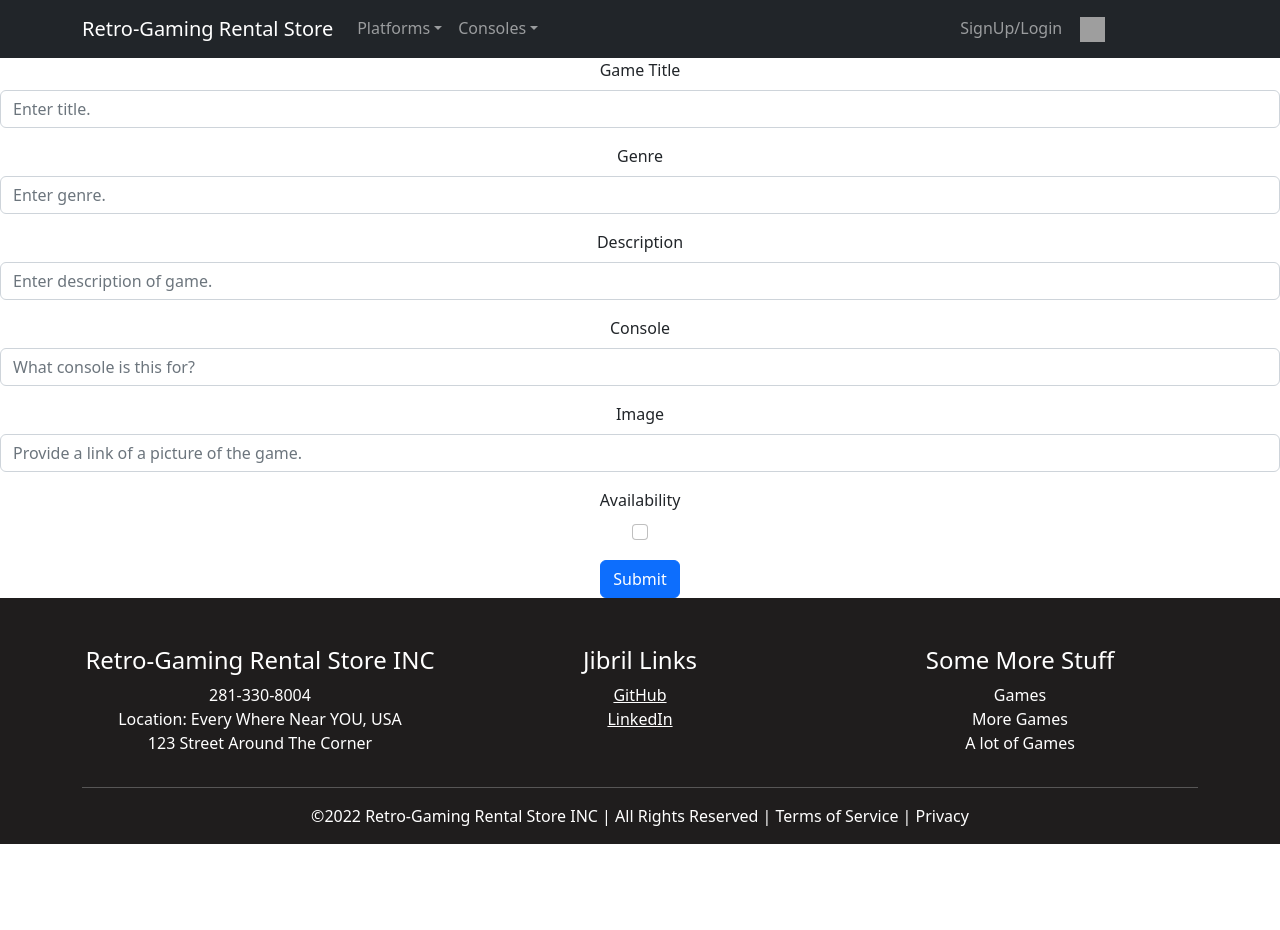
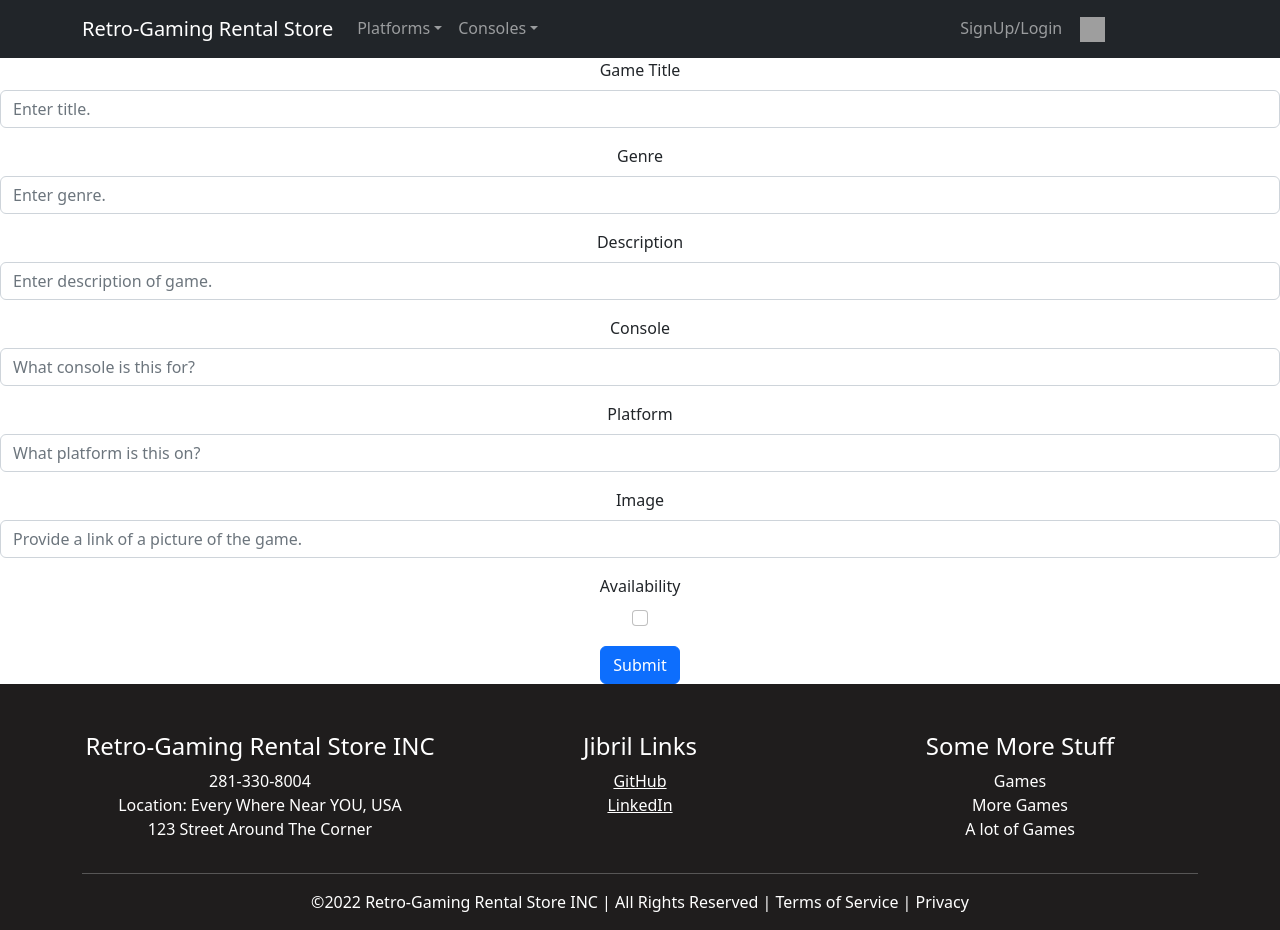
Before and after one commit to Jmccaster/Project3-Full-Stack-Retro-Gamestore-App, a React (Create React App) app in the folder frontend/: page /newgame in a window 1280 px wide. Before the commit the page ends 844 px from the top, so only its background shows below. Built offline with nearby package versions, Linux system fonts and the light colour scheme; grey boxes are pictures that could not be loaded.

Commit message:
Worked on create component for games. (Testing)

```diff
--- a/frontend/src/components/Create.jsx
+++ /dev/null
@@ -1,53 +0,0 @@
-import React, { useState } from "react";
-import { Button, Form } from "react-bootstrap";
-import { useNavigate } from "react-router-dom";
-
-function Create() {
-  return (
-    <div class="form-wrapper">
-      <Form>
-        <Form.Group className="mb-3">
-          <Form.Label>Game Title</Form.Label>
-          <Form.Control type="text" placeholder="Enter title." name="title" />
-        </Form.Group>
-        <Form.Group className="mb-3">
-          <Form.Label>Genre</Form.Label>
-          <Form.Control type="text" placeholder="Enter genre." name="genre" />
-        </Form.Group>
-        <Form.Group className="mb-3">
-          <Form.Label>Description</Form.Label>
-          <Form.Control
-            type="textarea"
-            placeholder="Enter description of game."
-            name="description"
-          />
-        </Form.Group>{" "}
-        <Form.Group className="mb-3">
-          <Form.Label>Console</Form.Label>
-          <Form.Control
-            type="text"
-            placeholder="What console is this for?"
-            name="console"
-          />
-        </Form.Group>
-        <Form.Group className="mb-3">
-          <Form.Label>Image</Form.Label>
-          <Form.Control
-            type="text"
-            placeholder="Provide a link of a picture of the game."
-            name="image"
-          />
-        </Form.Group>{" "}
-        <Form.Group className="mb-3" controlId="formBasicCheckBox">
-          <Form.Label>Availability</Form.Label>
-          <Form.Check type="checkbox" />
-        </Form.Group>
-        <Button variant="primary" type="submit" value="Create Game">
-          Submit
-        </Button>
-      </Form>
-    </div>
-  );
-}
-
-export default Create;
--- /dev/null
+++ b/frontend/src/components/CreateGame.jsx
@@ -0,0 +1,179 @@
+import React, { useState } from "react";
+import { Button, Form } from "react-bootstrap";
+import { useNavigate } from "react-router-dom";
+import { allGames } from "../utilities/videoGames-services";
+
+function Create() {
+  //Create states for create video game component.
+  const [title, setTitle] = useState("");
+  const [genre, setGenre] = useState("");
+  const [description, setDescription] = useState("");
+  const [console, setConsole] = useState("");
+  const [platform, setPlatform] = useState("");
+  const [image, setImage] = useState("");
+  const [gameCheckedOut, setGameCheckedOut] = useState("");
+  const navigate = useNavigate();
+
+  //// Create a handle change method to keep track of changes inside the form
+  const handleTitleChange = (e) => {
+    setTitle(e.target.value);
+  };
+  const handleGenreChange = (e) => {
+    setGenre(e.target.value);
+  };
+  const handleDescriptionChange = (e) => {
+    setDescription(e.target.value);
+  };
+  const handleConsoleChange = (e) => {
+    setConsole(e.target.value);
+  };
+  const handlePlatformChange = (e) => {
+    setPlatform(e.target.value);
+  };
+  const handleImageChange = (e) => {
+    setImage(e.target.value);
+  };
+  const handleGameCheckedOutChange = (e) => {
+    setGameCheckedOut(e.target.value);
+  };
+
+  // Create a function to handle form submission
+  const handleFormSubmission = async (e) => {
+    e.preventDefault();
+
+    // Retrieve state
+    const state = {
+      title,
+      genre,
+      description,
+      console,
+      platform,
+      image,
+      availability,
+    };
+    try {
+      // Make a copy of our data
+      const gameData = { ...state };
+
+      delete gameData["confirm"];
+      delete gameData["error"];
+
+      // Send the data to our backend
+      const game = await allGames(gameData);
+
+      // Log the data to the console
+      console.log(game.data);
+      // setUser(user.data);
+      navigate(`/api/videogames/${platform}`);
+    } catch (error) {
+      setError("Failed - Try Again");
+    }
+  };
+
+  return (
+    <div class="form-wrapper">
+      <Form
+        className="gameForm"
+        autoComplete="on"
+        onSubmit={(e) => {
+          return handleFormSubmission(e);
+        }}
+      >
+        <Form.Group className="mb-3">
+          <Form.Label>Game Title</Form.Label>
+          <Form.Control
+            type="text"
+            placeholder="Enter title."
+            name="title"
+            onChange={(e) => {
+              return handleTitleChange(e);
+            }}
+            value={title}
+            required
+          />
+        </Form.Group>
+        <Form.Group className="mb-3">
+          <Form.Label>Genre</Form.Label>
+          <Form.Control
+            type="text"
+            placeholder="Enter genre."
+            name="genre"
+            onChange={(e) => {
+              return handleGenreChange(e);
+            }}
+            value={genre}
+            required
+          />
+        </Form.Group>
+        <Form.Group className="mb-3">
+          <Form.Label>Description</Form.Label>
+          <Form.Control
+            type="textarea"
+            placeholder="Enter description of game."
+            name="description"
+            onChange={(e) => {
+              return handleDescriptionChange(e);
+            }}
+            value={description}
+            required
+          />
+        </Form.Group>{" "}
+        <Form.Group className="mb-3">
+          <Form.Label>Console</Form.Label>
+          <Form.Control
+            type="text"
+            placeholder="What console is this for?"
+            name="console"
+            onChange={(e) => {
+              return handleConsoleChange(e);
+            }}
+            value={console}
+            required
+          />
+        </Form.Group>
+        <Form.Group className="mb-3">
+          <Form.Label>Platform</Form.Label>
+          <Form.Control
+            type="text"
+            placeholder="What platform is this on?"
+            name="platform"
+            onChange={(e) => {
+              return handlePlatformChange(e);
+            }}
+            value={platform}
+            required
+          />
+        </Form.Group>
+        <Form.Group className="mb-3">
+          <Form.Label>Image</Form.Label>
+          <Form.Control
+            type="text"
+            placeholder="Provide a link of a picture of the game."
+            name="image"
+            onChange={(e) => {
+              return handleImageChange(e);
+            }}
+            value={image}
+            required
+          />
+        </Form.Group>{" "}
+        <Form.Group className="mb-3" controlId="formBasicCheckBox">
+          <Form.Label>Availability</Form.Label>
+          <Form.Check
+            type="checkbox"
+            onChange={(e) => {
+              return handleGameCheckedOutChange(e);
+            }}
+            value={gameCheckedOut}
+            required
+          />
+        </Form.Group>
+        <Button variant="primary" type="submit" value="Create Game">
+          Submit
+        </Button>
+      </Form>
+    </div>
+  );
+}
+
+export default Create;
--- a/frontend/src/pages/CreateGamePage.jsx
+++ b/frontend/src/pages/CreateGamePage.jsx
@@ -1,10 +1,10 @@
 import React from "react";
-import Create from "../components/Create";
+import CreateGame from "../components/CreateGame";
 
 function CreateGamePage() {
   return (
     <div>
-      <Create />
+      <CreateGame />
     </div>
   );
 }
--- a/frontend/src/pages/VideoGamePage.jsx
+++ b/frontend/src/pages/VideoGamePage.jsx
@@ -4,6 +4,7 @@ import { eachGame } from "../utilities/videoGames-services";
 import { Card, Button, Container } from "react-bootstrap";
 import "bootstrap/dist/css/bootstrap.min.css";
 import { useParams } from "react-router-dom";
+import { Link } from "react-router-dom";
 
 function VideoGamePage() {
   const { platform } = useParams();
@@ -51,7 +52,9 @@ function VideoGamePage() {
   });
   return (
     <div>
-      {" "}
+      <Button as={Link} to="/newgame" style={{ marginTop: 20 }} variant="info">
+        Add New Game
+      </Button>
       <Container className="d-flex p-3 justify-content-evenly flex-wrap">
         {gameList}
       </Container>
```
Also changed, not shown: frontend/src/components/Read.jsx (deleted), 2 other files (tests, documents, lock files or other folders).
